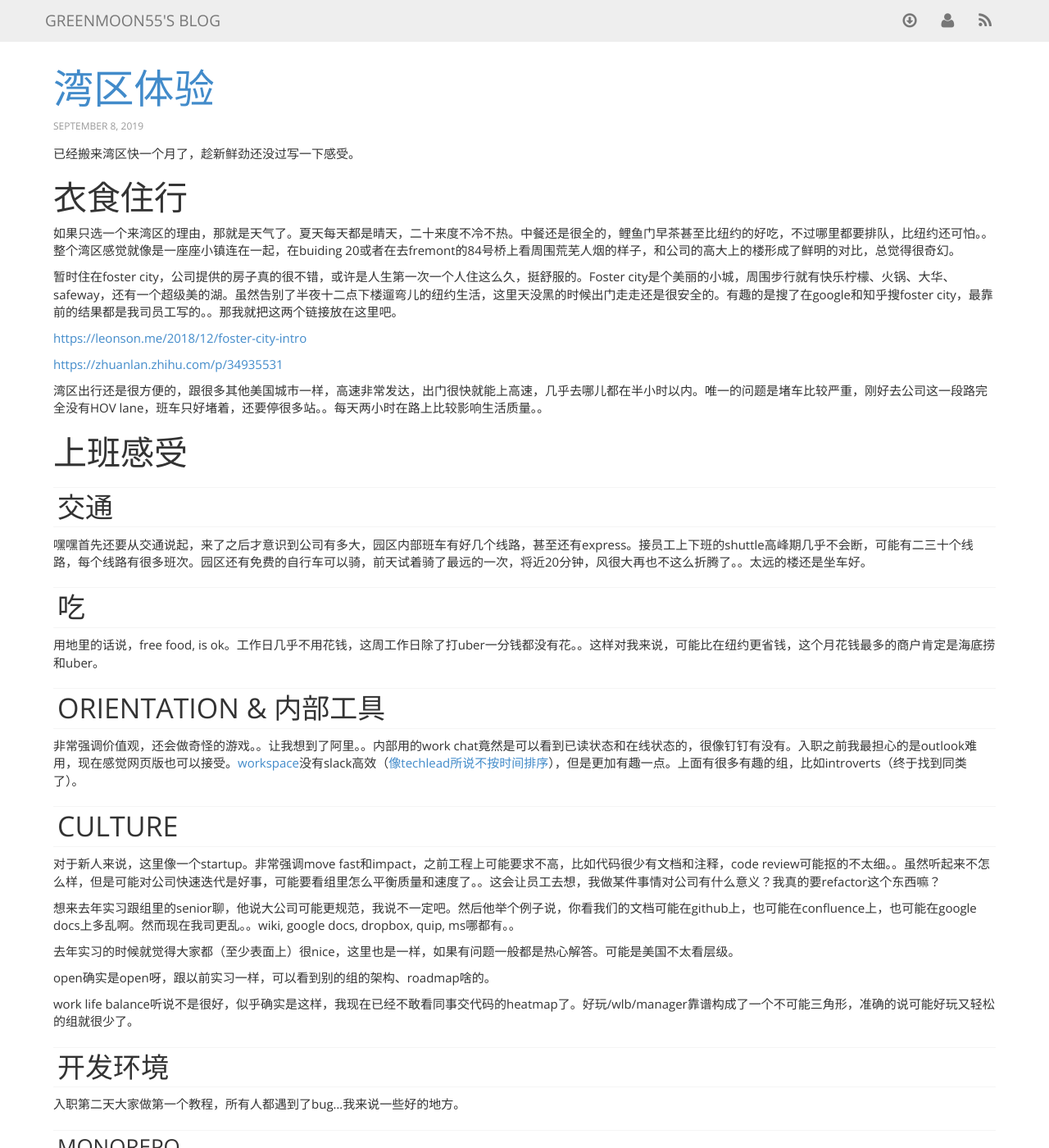
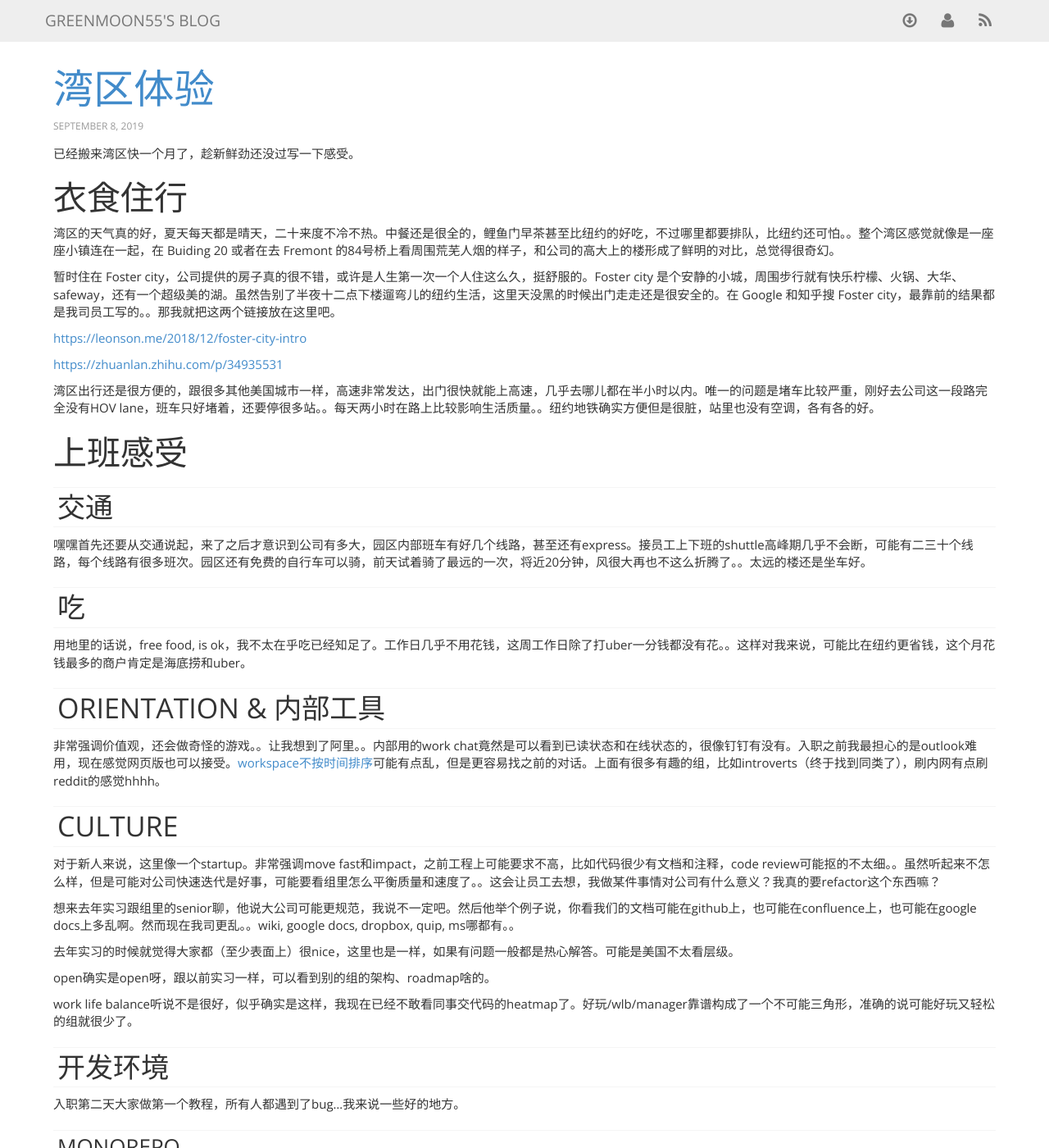
Before and after one commit to greenmoon55/greenmoon55.github.io, a Jekyll site: the page built from _posts/2019-09-08-bay-area.markdown, in a window 1280 px wide and 1400 px high. Shown: the whole window at 82% size. Built offline with Jekyll 4.4.1, drawn with Linux system fonts in a browser that asks for light colours; nearby versions of some CDN libraries; comment, search, counter and statistics services are not loaded; some of the changed text lies outside the part shown.

Commit message:
more changes

```diff
--- a/_posts/2019-09-08-bay-area.markdown
+++ b/_posts/2019-09-08-bay-area.markdown
@@ -8,26 +8,25 @@ published: true
 
 # 衣食住行
 
-如果只选一个来湾区的理由，那就是天气了。夏天每天都是晴天，二十来度不冷不热。中餐还是很全的，鲤鱼门早茶甚至比纽约的好吃，不过哪里都要排队，比纽约还可怕。。整个湾区感觉就像是一座座小镇连在一起，在buiding 20或者在去fremont的84号桥上看周围荒芜人烟的样子，和公司的高大上的楼形成了鲜明的对比，总觉得很奇幻。
+湾区的天气真的好，夏天每天都是晴天，二十来度不冷不热。中餐还是很全的，鲤鱼门早茶甚至比纽约的好吃，不过哪里都要排队，比纽约还可怕。。整个湾区感觉就像是一座座小镇连在一起，在 Buiding 20 或者在去 Fremont 的84号桥上看周围荒芜人烟的样子，和公司的高大上的楼形成了鲜明的对比，总觉得很奇幻。
 
-暂时住在foster city，公司提供的房子真的很不错，或许是人生第一次一个人住这么久，挺舒服的。Foster city是个美丽的小城，周围步行就有快乐柠檬、火锅、大华、safeway，还有一个超级美的湖。虽然告别了半夜十二点下楼遛弯儿的纽约生活，这里天没黑的时候出门走走还是很安全的。有趣的是搜了在google和知乎搜foster city，最靠前的结果都是我司员工写的。。那我就把这两个链接放在这里吧。
+暂时住在 Foster city，公司提供的房子真的很不错，或许是人生第一次一个人住这么久，挺舒服的。Foster city 是个安静的小城，周围步行就有快乐柠檬、火锅、大华、safeway，还有一个超级美的湖。虽然告别了半夜十二点下楼遛弯儿的纽约生活，这里天没黑的时候出门走走还是很安全的。在 Google 和知乎搜 Foster city，最靠前的结果都是我司员工写的。。那我就把这两个链接放在这里吧。
 
 [https://leonson.me/2018/12/foster-city-intro](https://leonson.me/2018/12/foster-city-intro)
 
 [https://zhuanlan.zhihu.com/p/34935531](https://zhuanlan.zhihu.com/p/34935531)
 
-
-湾区出行还是很方便的，跟很多其他美国城市一样，高速非常发达，出门很快就能上高速，几乎去哪儿都在半小时以内。唯一的问题是堵车比较严重，刚好去公司这一段路完全没有HOV lane，班车只好堵着，还要停很多站。。每天两小时在路上比较影响生活质量。。
+湾区出行还是很方便的，跟很多其他美国城市一样，高速非常发达，出门很快就能上高速，几乎去哪儿都在半小时以内。唯一的问题是堵车比较严重，刚好去公司这一段路完全没有HOV lane，班车只好堵着，还要停很多站。。每天两小时在路上比较影响生活质量。。纽约地铁确实方便但是很脏，站里也没有空调，各有各的好。
 
 # 上班感受
 ## 交通
 嘿嘿首先还要从交通说起，来了之后才意识到公司有多大，园区内部班车有好几个线路，甚至还有express。接员工上下班的shuttle高峰期几乎不会断，可能有二三十个线路，每个线路有很多班次。园区还有免费的自行车可以骑，前天试着骑了最远的一次，将近20分钟，风很大再也不这么折腾了。。太远的楼还是坐车好。
 
 ## 吃
-用地里的话说，free food, is ok。工作日几乎不用花钱，这周工作日除了打uber一分钱都没有花。。这样对我来说，可能比在纽约更省钱，这个月花钱最多的商户肯定是海底捞和uber。
+用地里的话说，free food, is ok，我不太在乎吃已经知足了。工作日几乎不用花钱，这周工作日除了打uber一分钱都没有花。。这样对我来说，可能比在纽约更省钱，这个月花钱最多的商户肯定是海底捞和uber。
 
 ## Orientation & 内部工具
-非常强调价值观，还会做奇怪的游戏。。让我想到了阿里。。内部用的work chat竟然是可以看到已读状态和在线状态的，很像钉钉有没有。入职之前我最担心的是outlook难用，现在感觉网页版也可以接受。[workspace](https://www.facebook.com/workplace)没有slack高效（[像techlead所说不按时间排序](https://www.youtube.com/watch?v=_aXbD6ysQG0)），但是更加有趣一点。上面有很多有趣的组，比如introverts（终于找到同类了）。
+非常强调价值观，还会做奇怪的游戏。。让我想到了阿里。。内部用的work chat竟然是可以看到已读状态和在线状态的，很像钉钉有没有。入职之前我最担心的是outlook难用，现在感觉网页版也可以接受。[workspace](https://www.facebook.com/workplace)[不按时间排序](https://www.youtube.com/watch?v=_aXbD6ysQG0)可能有点乱，但是更容易找之前的对话。上面有很多有趣的组，比如introverts（终于找到同类了），刷内网有点刷reddit的感觉hhhh。
 
 
 ## Culture
@@ -69,6 +68,8 @@ bootcamp其实并没有想象的那么轻松，真的非常刺激，要上课要
 
 听起来还不错？然而如果你想做cloud/backend啥的，合适的组真的不多，可能内部infra确实不像aws那么复杂需要很多人吧。现在聊的组都比较奇怪，每天都在想：我要做ml嘛？我要做风控嘛？虽然肯定不想做fullstack，我要写php还是c++呢？要体验新东西嘛还是求稳？我要忙一点还是轻松一点？这个老板到底好不好？显然跳槽的时候公司的名字不会有多少加成，所以压力山大，相信自己，走着看吧。
 
+Bootcamp很多课其实都没必要现场听，回家看视频感受一下就可以了。有些课讲得确实挺好的，也有些比较浪费时间。
+
 ## 国人
 
 完全没想到我司也这么多中国人，可能每周说英语不超过两小时。。有时候在办公区走着走着就觉得像回国了。
```
